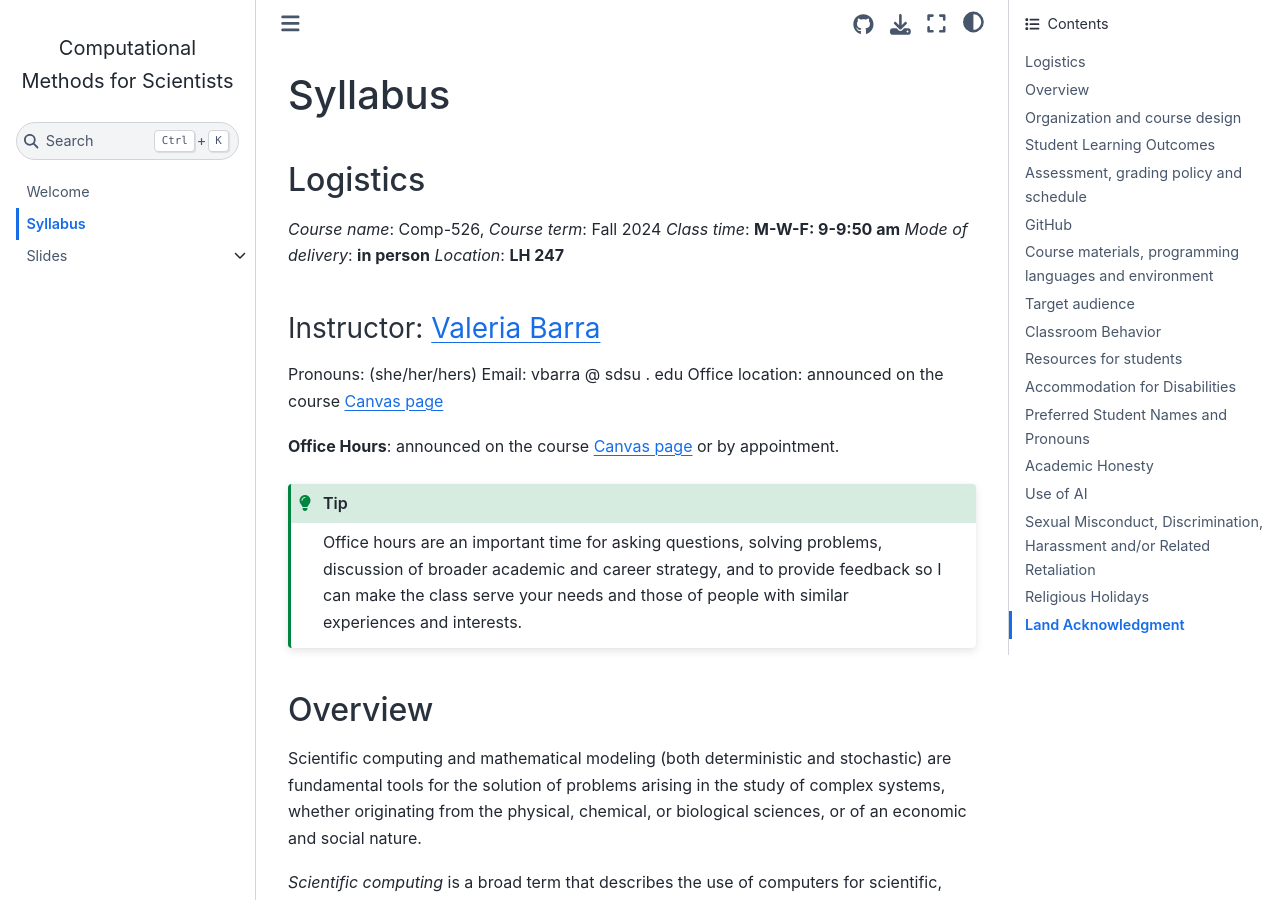
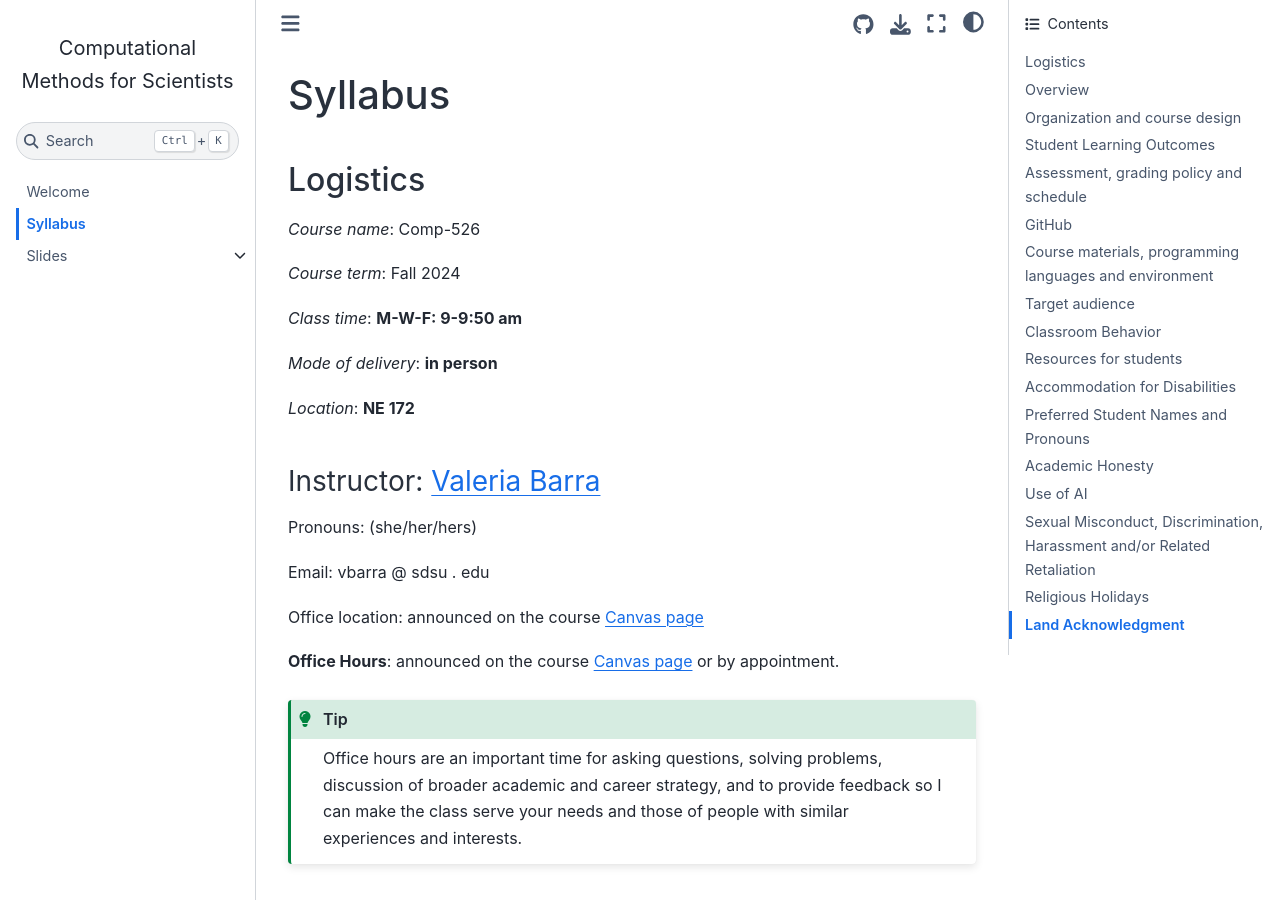
Before and after one commit to sdsu-comp526/fall24, a Jupyter Book: the page built from syllabus.md, in a window 1280 px wide and 900 px high. Built offline with Jupyter Book 1.0.4 settings and Sphinx 7.4.7 and the Sphinx Book theme 1.1.4, drawn with Linux system fonts in a browser that asks for light colours; pages that are not in the unit, such as notebooks, are missing from menus.

Commit message:
Update location

```diff
--- a/syllabus.md
+++ b/syllabus.md
@@ -2,17 +2,23 @@
 
 ## Logistics
 
-*Course name*: Comp-526,
+*Course name*: Comp-526
+
 *Course term*: Fall 2024
+
 *Class time*: **M-W-F: 9-9:50 am**
+
 *Mode of delivery*: **in person**
-*Location*: **LH 247**
+
+*Location*: **NE 172**
 
 
 ### Instructor: [Valeria Barra](https://valeriabarra.org)
 
 Pronouns: (she/her/hers)
+
 Email: vbarra @ sdsu . edu
+
 Office location: announced on the course [Canvas page](https://sdsu.instructure.com/courses/161092)
 
 
```
